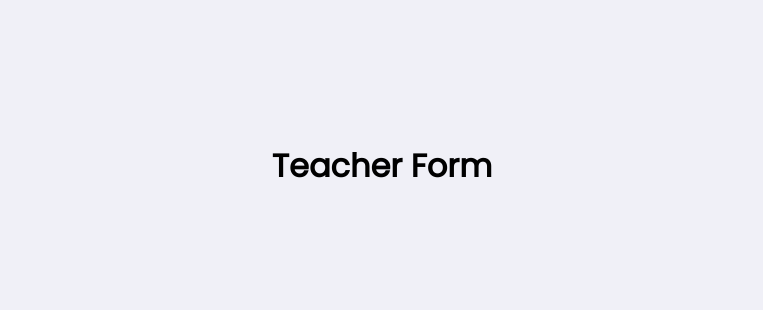
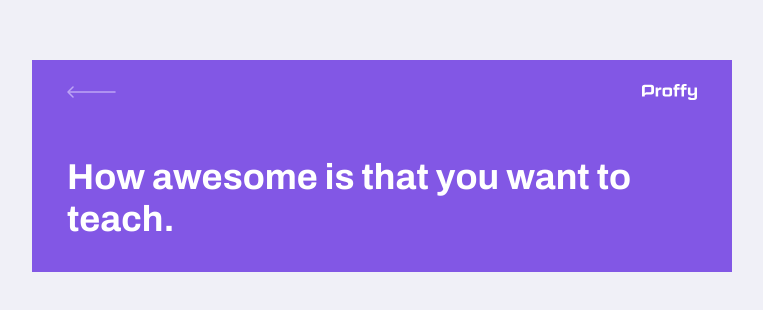
Before and after one commit to RAJ66/Proffy, a React (Create React App) app in the folder web/: page /give-classes in a window 1280 px wide. Shown: the part 234-544 px from the top of the page, without its empty margins (258-1021 px from the left). Built offline with nearby package versions, Linux system fonts and the light colour scheme.

Commit message:
feat: added header component

```diff
--- /dev/null
+++ b/web/src/components/PageHeader/index.tsx
@@ -0,0 +1,28 @@
+import React from "react";
+
+import "./styles.css";
+import { Link } from "react-router-dom";
+import backIcon from "../../assets/images/icons/back.svg";
+import logoIcon from "../../assets/images/logo.svg";
+
+interface PageHeaderProps {
+  title: string;
+}
+
+const PageHeader: React.FC<PageHeaderProps> = (props) => {
+  return (
+    <header className="page-header">
+      <div className="top-bar-container">
+        <Link to="/">
+          <img src={backIcon} alt="Back" />
+        </Link>
+        <img src={logoIcon} alt="Logo" />
+      </div>
+      <div className="header-content">
+        <strong>{props.title}</strong>
+      </div>
+    </header>
+  );
+};
+
+export default PageHeader;
--- a/web/src/pages/TeacherForm/index.tsx
+++ b/web/src/pages/TeacherForm/index.tsx
@@ -1,9 +1,14 @@
 import React from "react";
+import PageHeader from "../../components/PageHeader";
 
-// import { Container } from './styles';
+import "./styles.css";
 
 function TeacherForm() {
-  return <h1>Teacher Form</h1>;
+  return (
+    <div id="page-teacher-form" className="container">
+      <PageHeader title="How awesome is that you want to teach." />
+    </div>
+  );
 }
 
 export default TeacherForm;
--- a/web/src/pages/TeacherList/index.tsx
+++ b/web/src/pages/TeacherList/index.tsx
@@ -1,25 +1,12 @@
 import React from "react";
 
-import backIcon from "../../assets/images/icons/back.svg";
-import logoIcon from "../../assets/images/logo.svg";
-import { Link } from "react-router-dom";
-
 import "./styles.css";
+import PageHeader from "../../components/PageHeader";
 
 function TeacherList() {
   return (
     <div id="page-teacher-list" className="container">
-      <header className="page-header">
-        <div className="top-bar-container">
-          <Link to="/">
-            <img src={backIcon} alt="Back" />
-          </Link>
-          <img src={logoIcon} alt="Logo" />
-        </div>
-        <div className="header-content">
-          <strong>This are the proffys available.</strong>
-        </div>
-      </header>
+      <PageHeader title="This are the proffys available." />
     </div>
   );
 }
```
Also changed, not shown: web/src/components/PageHeader/styles.css (added), web/src/pages/TeacherForm/styles.css (added).
